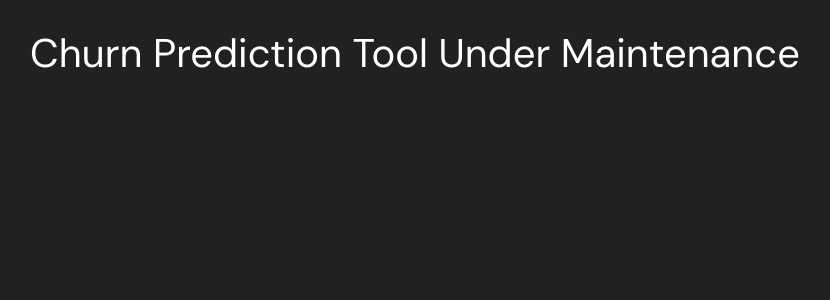
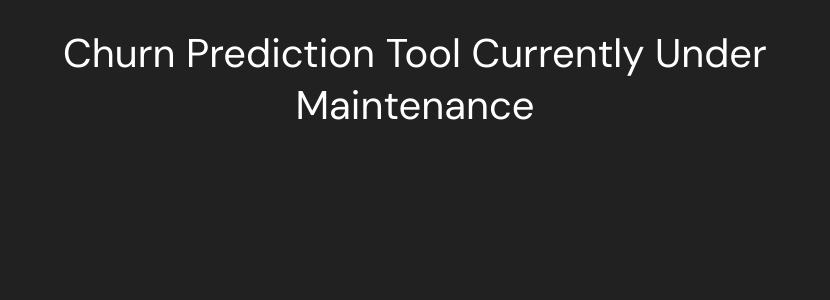
Before and after one commit to manwillerc/Netflix-Data-Web-App, a Django app: page /prediction_tool/ in a window 1280 px wide. Shown: the part 73-373 px from the top of the page, without its empty margins (225-1055 px from the left). Run offline with Django 5.2, Linux system fonts and the light colour scheme.

Commit message:
placed churn prediction tool under maintenance

```diff
--- a/core/templates/core/prediction_form.html
+++ b/core/templates/core/prediction_form.html
@@ -2,7 +2,7 @@
 
 {%block content %}
 <h1 style="text-align: center;">
-    Churn Prediction Tool Under Maintenance
+    Churn Prediction Tool Currently Under Maintenance
 </h1>
 <!--
 <container class="form">
```
